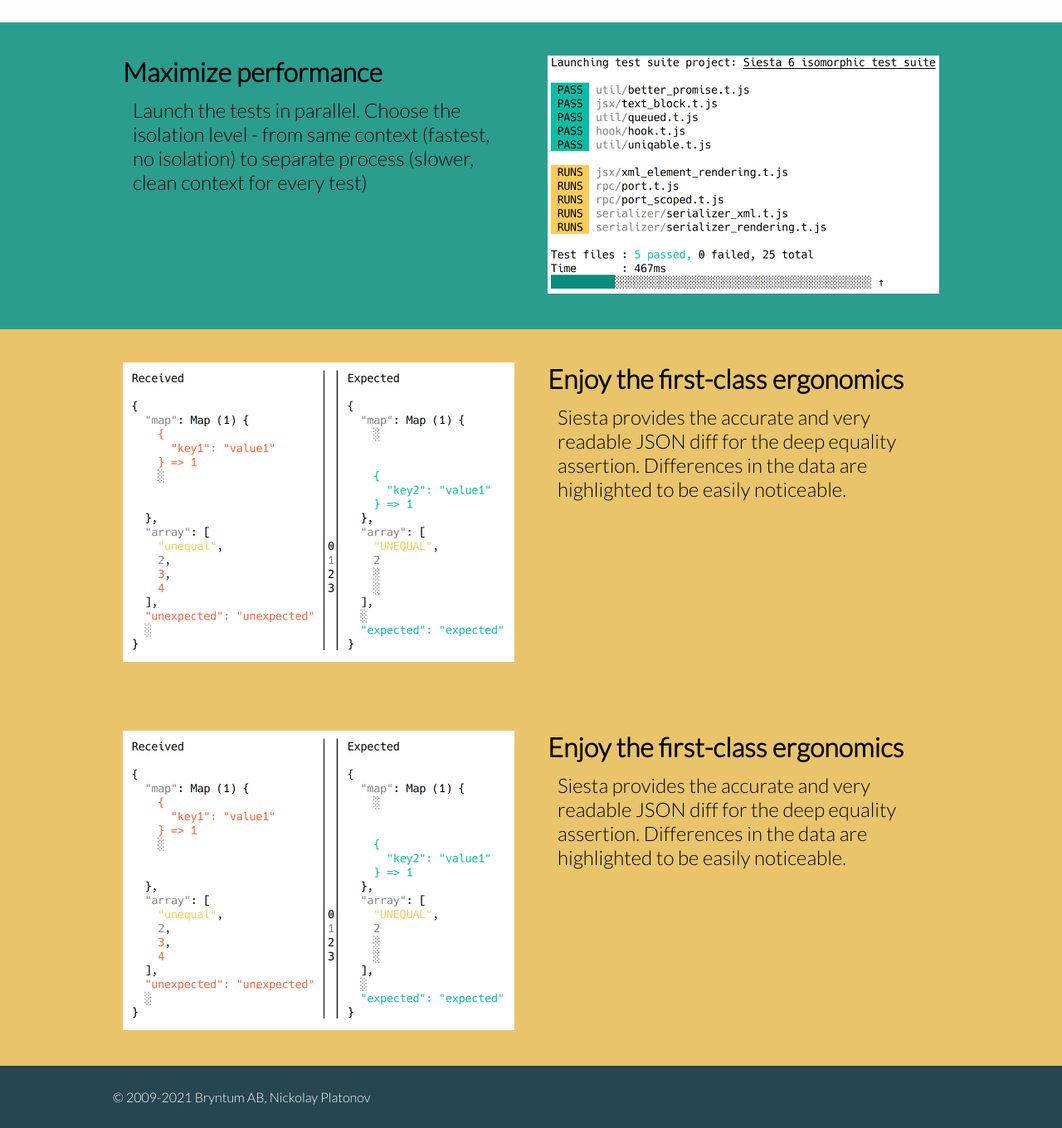
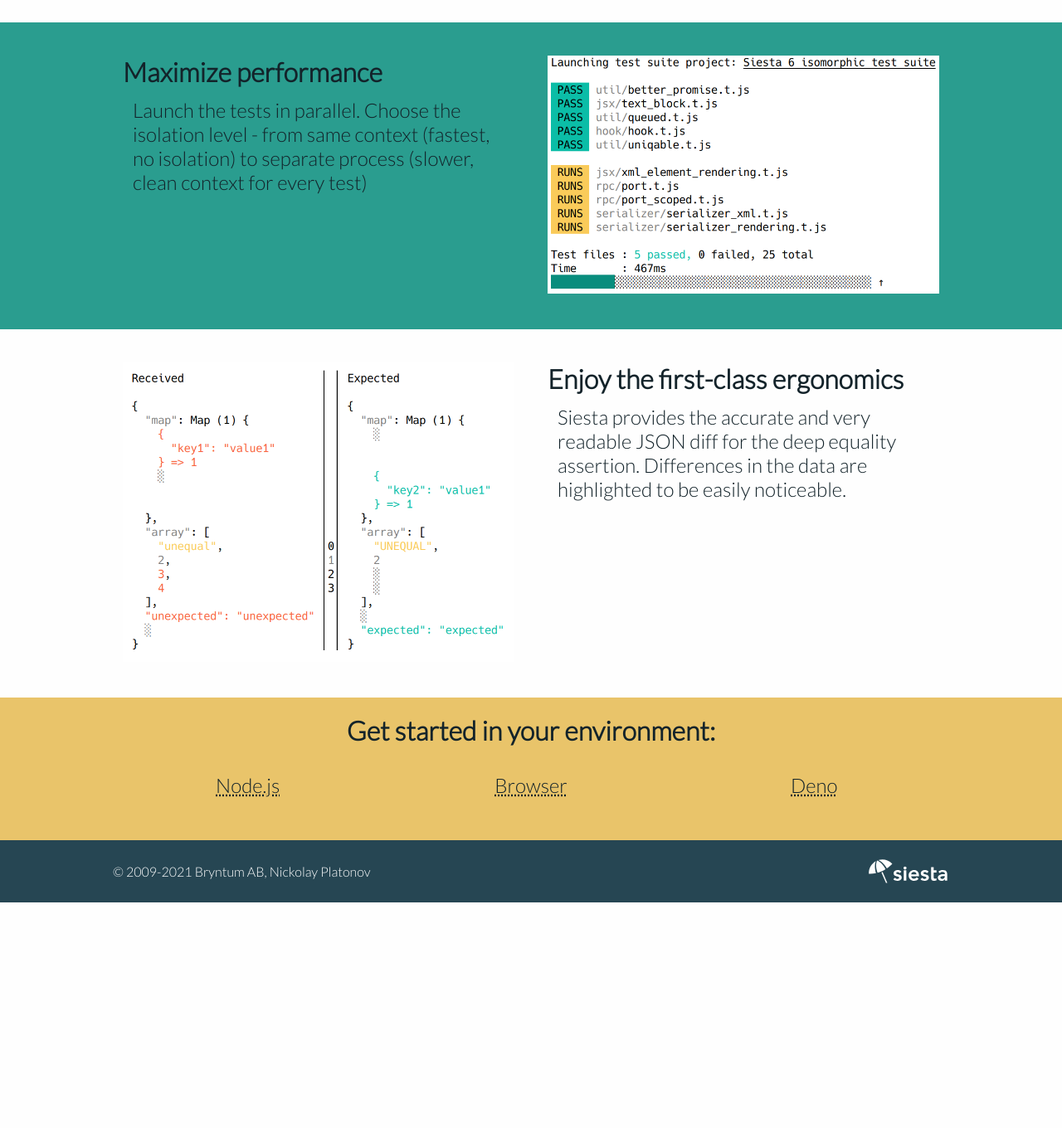
Before and after one commit to canonic-epicure/siesta-website, a website: page index.html in a window 1280 px wide. Shown: the part 855-2215 px from the top of the page at 83% size. After the commit the page ends 1943 px from the top, so only its background shows below. Drawn offline with nearby package versions, Linux system fonts and the light colour scheme; files that its build step writes are made by us from their sources; files whose address does not match are found by name.

Commit message:
- some progress

```diff
--- a/css/_colors.scss
+++ b/css/_colors.scss
@@ -32,3 +32,5 @@
 $deccent_lighter: color.scale($deccent, $lightness: 25%) !default;
 $deccent_lighter_2: color.scale($deccent, $lightness: 50%) !default;
 $deccent_lighter_3: color.scale($deccent, $lightness: 75%) !default;
+
+$deccent_darker: color.scale($deccent, $lightness: -25%) !default;
--- a/css/reset.scss
+++ b/css/reset.scss
@@ -1,4 +1,6 @@
 @use '../node_modules/bulma/sass/base/minireset.sass';
+
+@import '../fonts/fontawesome5/css/all.min.css';
 
 html {
     width: 100%;
@@ -13,7 +15,7 @@
 
     background-color: #fefefe;
 
-    font-family: "Lato";
+    font-family: "Lato-Light";
 }
 
 ::-webkit-scrollbar {
@@ -31,6 +33,22 @@
 
 
 @font-face {
-    font-family: "Lato";
+    font-family: "Lato-Light";
     src: url(../fonts/lato/Lato-Light.ttf);
 }
+
+@font-face {
+    font-family: "OpenSans-Light";
+    src: url(../fonts/opensans/OpenSans-Light.ttf);
+}
+
+
+a {
+    color: inherit;
+    text-decoration: underline;
+    text-decoration-style: dotted;
+}
+
+
+a:hover {
+}
--- a/css/styling.scss
+++ b/css/styling.scss
@@ -1,18 +1,12 @@
+@use "sass:color";
 @use './reset.scss';
 @use './colors.scss' as *;
 
 body {
+    color: color.scale($deccent, $lightness: -50%);
 }
 
 .header-wrapper {
-    //position: absolute;
-    //width: 2500px;
-    //left: -500px;
-    //z-index: -1;
-    //
-    //left: 50%;
-    //top: 50%;
-    //transform: translateY(-50%) translateX(-50%);
     background-image: url("../images/header/header_background_waves.svg");
     background-position: left calc(50% + 70px) top 0%;
     background-repeat: no-repeat;
@@ -20,16 +14,6 @@
     padding-bottom: 30px;
 }
 
-//.header-wrapper-background {
-//    display: flex;
-//    justify-content: center;
-//    align-items: center;
-//    position: absolute;
-//
-//    & > img {
-//        width : 4000px;
-//    }
-//}
 
 .header {
     width: 1024px;
@@ -40,6 +24,22 @@
 
     position: relative;
     top: 40px;
+
+    & .tbar {
+        position: absolute;
+        right: 0;
+        top: 0;
+    }
+
+    & .tbar .icon {
+        color : $deccent_lighter;
+        transition: color 0.2s ease-in-out;
+    }
+
+    & .tbar .icon:hover {
+        color : $white;
+        background-color: $deccent;
+    }
 }
 
 .content {
@@ -71,6 +71,11 @@
     margin: 20px;
 }
 
+.content-center {
+    flex : 1;
+    margin: 20px;
+}
+
 .content-right {
     flex : 1;
     margin: 20px;
@@ -89,21 +94,34 @@
     background-color: #fefefe;
 }
 
-.content-wrapper-2 {
+.content-wrapper-performance {
     background-color: $primary_pass;
 }
 
-.content-wrapper-3 {
+.content-wrapper-ergonomics {
+    //background-color: $secondary_pass;
+}
+
+.content-wrapper-getting-started {
+    text-align: center;
     background-color: $secondary_pass;
+    //background-color: $primary_fail_lighter;
 }
+
 
 .footer-wrapper {
     color: $white;
     background-color: $deccent;
 }
 
-.footer p {
-    font-size: medium;
+.footer {
+    background: url("../images/footer/siesta_logo_white_on_transparent.svg") no-repeat right center;
+    background-size: contain;
+
+
+    & p {
+        font-size: medium;
+    }
 }
 
 .logo {
--- a/index.html
+++ b/index.html
@@ -14,6 +14,10 @@
             <div class="content header">
                 <img src="images/header/siesta_logo_clouds.svg" style="width: 200px; height: 100px; position: absolute"/>
                 <img src="images/header/siesta_logo_basement_text_slogan.svg" style="margin-top: 70px">
+
+                <div class="tbar">
+                    <a href="https://github.com/bryntum/siesta"><i class="icon fab fa-3x fa-github"></i></a>
+                </div>
             </div>
         </div>
 
@@ -38,8 +42,8 @@
             </div>
         </div>
 
-        <div class="content-wrapper content-wrapper-2">
-            <div class="content content-split content-2">
+        <div class="content-wrapper content-wrapper-performance">
+            <div class="content content-split content-performance">
                 <div class="content-left">
                     <h1>Maximize performance</h1>
                     <p>Launch the tests in parallel. Choose the isolation level -
@@ -52,8 +56,8 @@
             </div>
         </div>
 
-        <div class="content-wrapper content-wrapper-3">
-            <div class="content content-split content-3">
+        <div class="content-wrapper content-wrapper-ergonomics">
+            <div class="content content-split content-ergonomics">
                 <div class="content-left">
                     <img src="images/content/deep_diff.png">
                 </div>
@@ -66,16 +70,19 @@
             </div>
         </div>
 
-        <div class="content-wrapper content-wrapper-3">
-            <div class="content content-split content-3">
-                <div class="content-left">
-                    <img src="images/content/deep_diff.png">
-                </div>
-                <div class="content-right">
-                    <h1>Enjoy the first-class ergonomics</h1>
-                    <p>Siesta provides the accurate and very readable JSON diff for the deep equality assertion.
-                        Differences in the data are highlighted to be easily noticeable.
-                    </p>
+        <div class="content-wrapper content-wrapper-getting-started">
+            <div class="content content-getting-started">
+                <h1>Get started in your environment:</h1>
+                <div class="content-split">
+                    <div class="content-left">
+                        <p><a target="_blank" href="https://bryntum.github.io/siesta/docs/modules/_src_guides_getting_started_nodejs_getting_started_nodejs_.html#gettingstartednodejsguide">Node.js</a></p>
+                    </div>
+                    <div class="content-center">
+                        <p><a target="_blank" href="https://bryntum.github.io/siesta/docs/modules/_src_guides_getting_started_browser_getting_started_browser_.html#gettingstartedbrowserguide">Browser</a></p>
+                    </div>
+                    <div class="content-right">
+                        <p><a target="_blank" href="https://bryntum.github.io/siesta/docs/modules/_src_guides_getting_started_deno_getting_started_deno_.html#gettingstarteddenoguide">Deno</a></p>
+                    </div>
                 </div>
             </div>
         </div>
```
